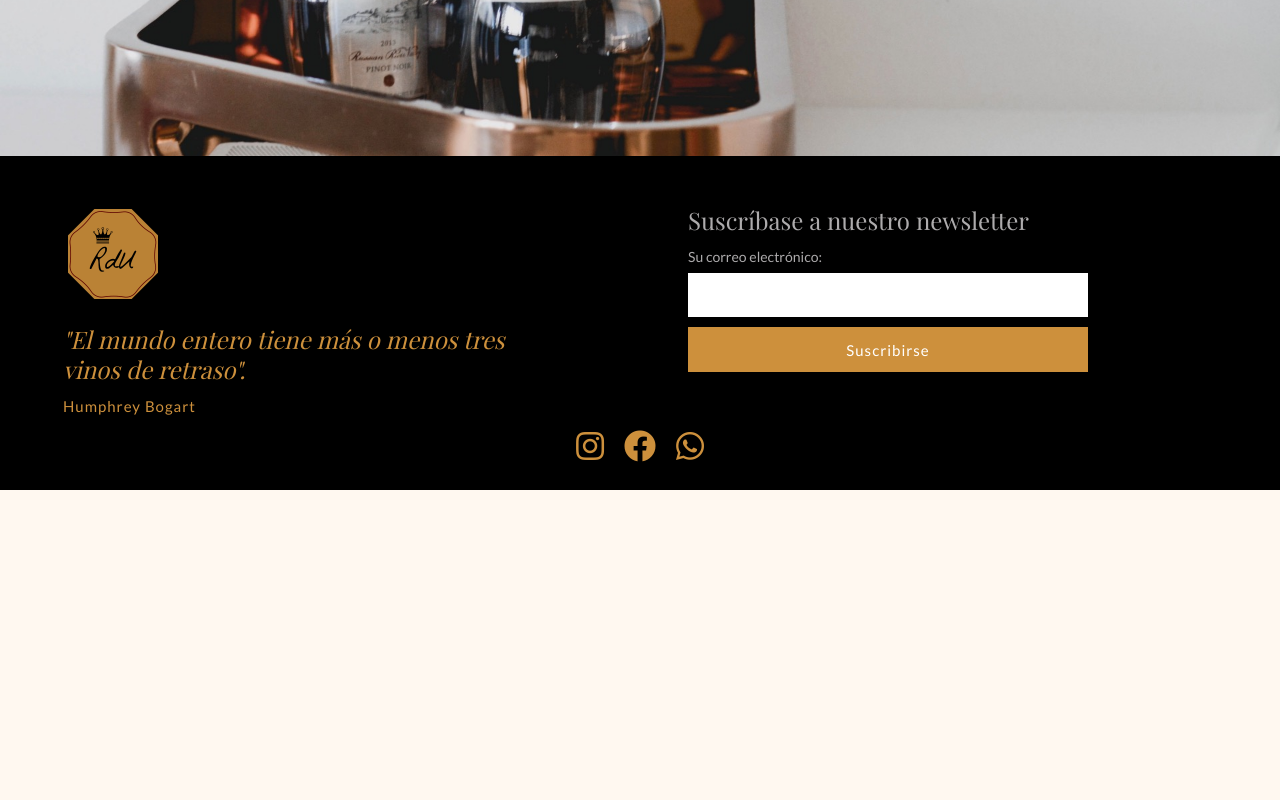
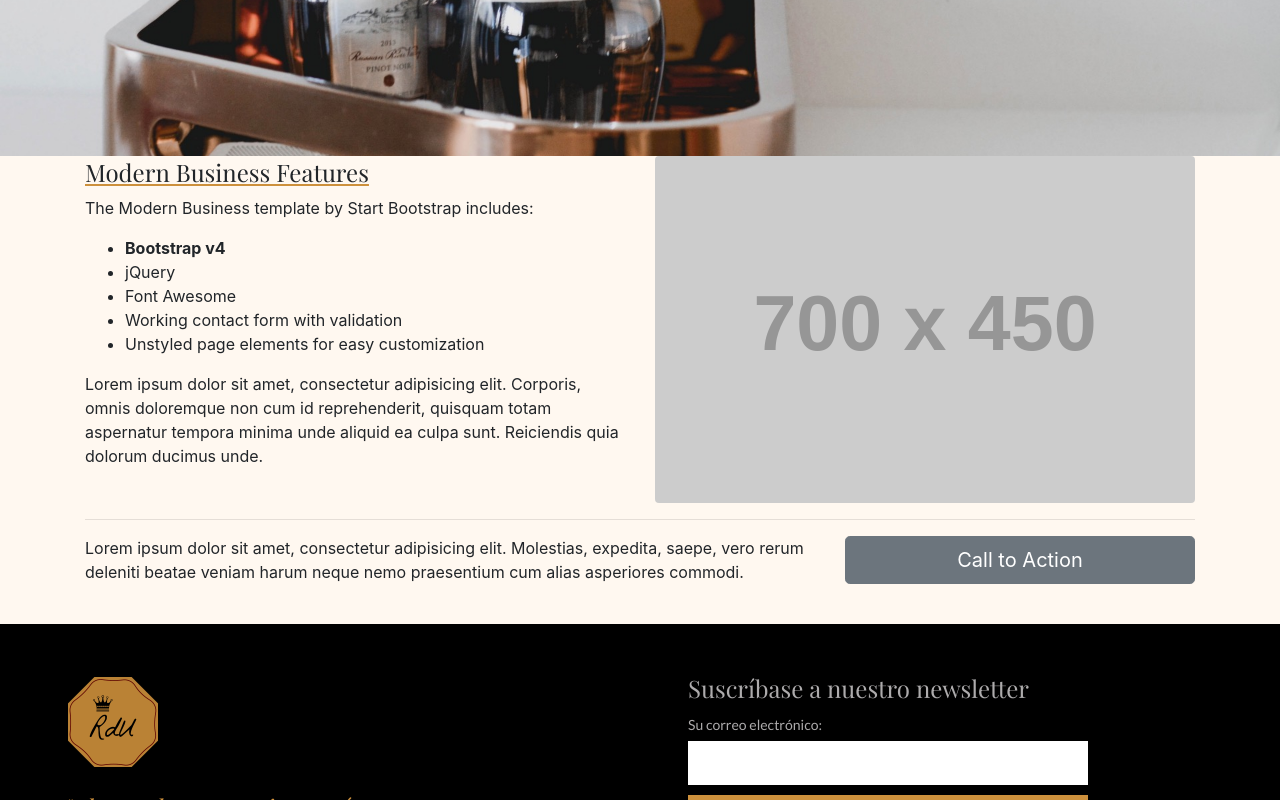
Before and after one commit to ylaufer/rey-de-urbino, a website: page pages/servicios.html in a window 1280 px wide. Shown: the part 644-1444 px from the top of the page. Before the commit the page ends 1134 px from the top, so only its background shows below. Drawn offline with nearby package versions, Linux system fonts and the light colour scheme; placeholder pictures from the web are drawn by us; a web font is replaced by a local one.

Commit message:
agregue html servicios

```diff
--- a/pages/servicios.html
+++ b/pages/servicios.html
@@ -49,7 +49,40 @@
             </div>
         </section>
         <main>
-
+            <div class="container">
+                <!-- <https://github.com/StartBootstrap/startbootstrap-modern-business/blob/master/index.html -->
+                <div class="row">
+                    <div class="col-lg-6">
+                        <h2>Modern Business Features</h2>
+                        <p>The Modern Business template by Start Bootstrap includes:</p>
+                        <ul>
+                            <li>
+                                <strong>Bootstrap v4</strong>
+                            </li>
+                            <li>jQuery</li>
+                            <li>Font Awesome</li>
+                            <li>Working contact form with validation</li>
+                            <li>Unstyled page elements for easy customization</li>
+                        </ul>
+                        <p>Lorem ipsum dolor sit amet, consectetur adipisicing elit. Corporis, omnis doloremque non cum id reprehenderit, quisquam totam aspernatur tempora minima unde aliquid ea culpa sunt. Reiciendis quia dolorum ducimus unde.</p>
+                    </div>
+                    <div class="col-lg-6">
+                        <img class="img-fluid rounded" src="http://placehold.it/700x450" alt="">
+                    </div>
+                </div>
+                <!-- /.row -->
+                <hr>
+                <!-- Call to Action Section -->
+                <div class="row mb-4">
+                    <div class="col-md-8">
+                    <p>Lorem ipsum dolor sit amet, consectetur adipisicing elit. Molestias, expedita, saepe, vero rerum deleniti beatae veniam harum neque nemo praesentium cum alias asperiores commodi.</p>
+                    </div>
+                    <div class="col-md-4">
+                    <a class="btn btn-lg btn-secondary btn-block" href="#">Call to Action</a>
+                    </div>
+                </div>
+                <!-- /.container -->
+            </div>
         </main>
         <footer class="container-fluid">
             <section class="row px-lg-5">
--- a/scss/estilo.scss
+++ b/scss/estilo.scss
@@ -539,11 +539,6 @@ html {
                         div {
                             ul {
                                 li {
-                                    a {
-                                        img {
-
-                                        }
-                                    }
                                     div {
                                         a {
                                             h3 {
```
